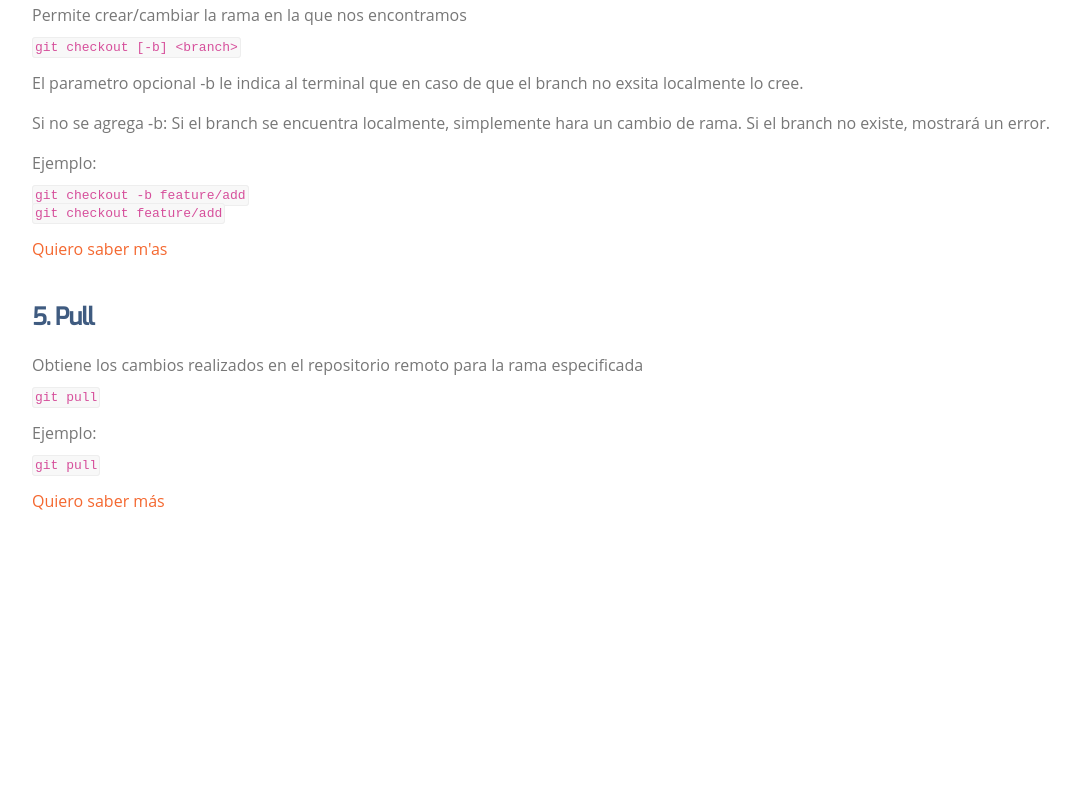
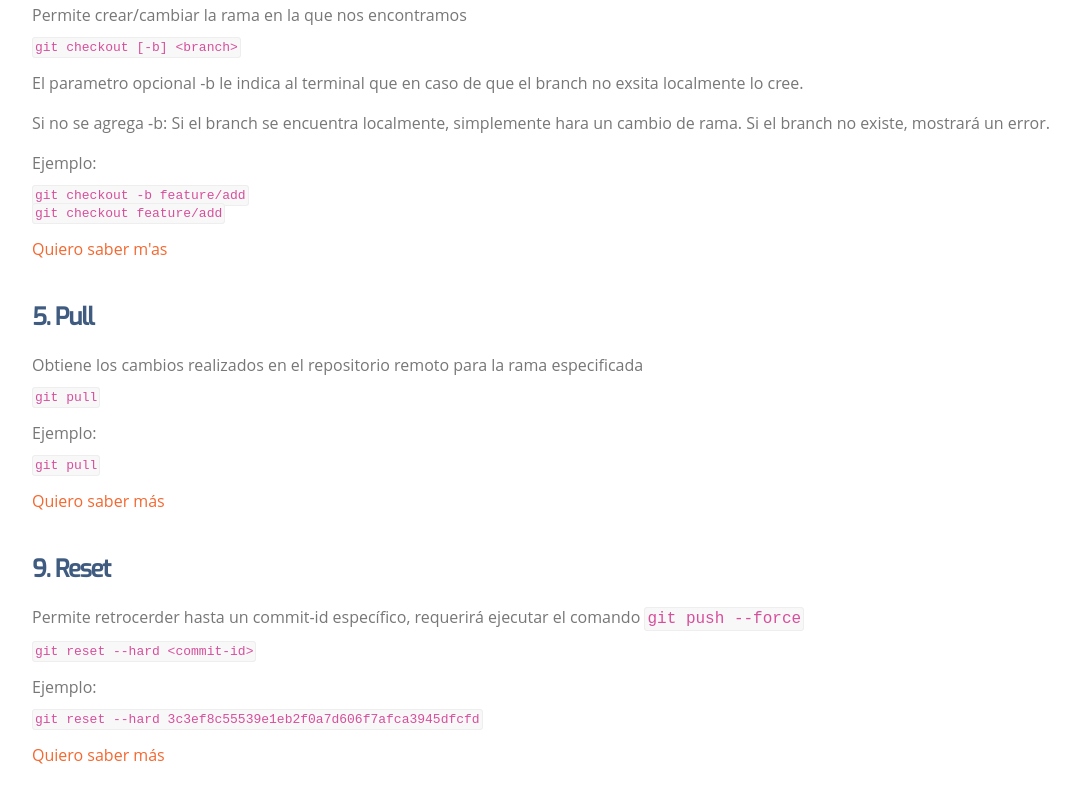
Before and after one commit to jhonnyesquivel/git-basics, a website: page index.html in a window 1280 px wide. Shown: the part 449-1252 px from the top of the page, without its empty margins (6-1085 px from the left). Before the commit the page ends 1130 px from the top, so only its background shows below. Drawn offline with nearby package versions, Linux system fonts and the light colour scheme; a web font is replaced by a local one.

Commit message:
nuevo li y articulo

```diff
--- a/index.html
+++ b/index.html
@@ -15,6 +15,7 @@
       <li><a id="link1" class="nav-section1" href="#section1">1. Clone</a></li>
       <li><a id="link2" class="nav-section2" href="#section2">2. Checkout</a></li>
       <li><a id="link5" class="nav-section5" href="#section5">5. Pull</a></li>
+      <li><a id="link9" class="nav-section9" href="#section9">9. Revert</a></li>
       </ul>
     </div>
   </nav>
@@ -47,6 +48,14 @@
     <code> git pull </code>
     <p><a href="https://git-scm.com/docs/git-pull">Quiero saber más</a></p>
   </article>
+  <article>
+    <h1 id="section9">9. Reset</h1>
+    <p>Permite retrocerder hasta un commit-id específico, requerirá ejecutar el comando <code>git push --force</code></p>
+    <code> git reset --hard &lt;commit-id&gt; </code>
+    <p>Ejemplo:</p>
+    <code> git reset --hard 3c3ef8c55539e1eb2f0a7d606f7afca3945dfcfd</code><br>
+    <p><a href="https://git-scm.com/docs/git-revert">Quiero saber más</a></p>
+  </article>
   <script src="https://code.jquery.com/jquery-3.5.0.min.js"
     integrity="sha256-xNzN2a4ltkB44Mc/Jz3pT4iU1cmeR0FkXs4pru/JxaQ=" crossorigin="anonymous"></script>
   <script src='./js/main.js'></script>
```
